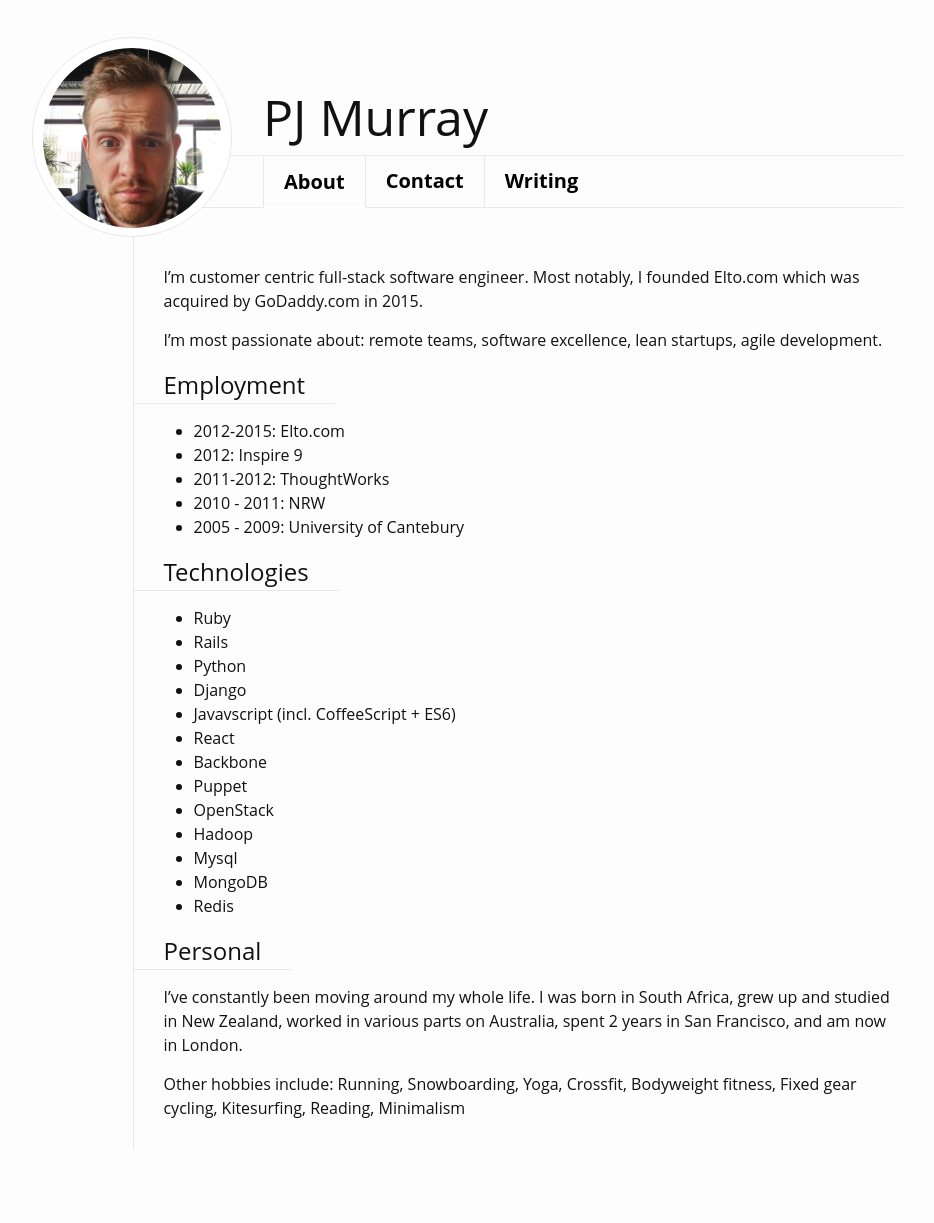
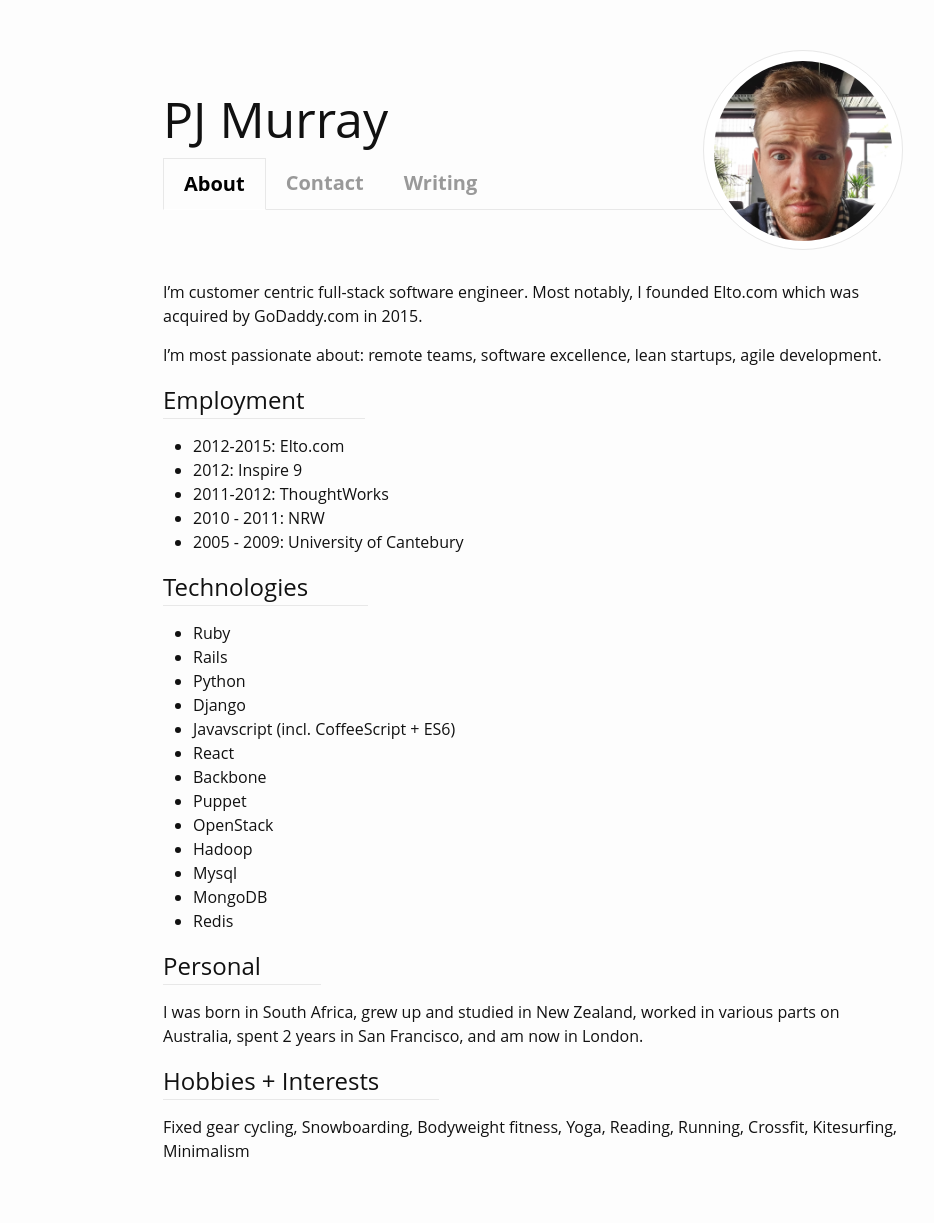
Before and after one commit to pjmurray/pjmurray.github.io, a Jekyll site: the page built from about.md, in a window 1280 px wide. Shown: the whole page, without its empty margins (107-1041 px from the left). Built offline with Jekyll 4.4.1, drawn with Linux system fonts in a browser that asks for light colours; before the commit the page ends 1180 px from its top, so only the background shows below that.

Commit message:
more styling

```diff
--- a/_config.yml
+++ b/_config.yml
@@ -22,14 +22,14 @@
 # Build settings
 markdown: kramdown
 interests:
+  - Fixed gear cycling
+  - Snowboarding
+  - Bodyweight fitness
+  - Yoga
+  - Reading
   - Running
-  - Snowboarding
-  - Yoga
   - Crossfit
-  - Bodyweight fitness
-  - Fixed gear cycling
   - Kitesurfing
-  - Reading
   - Minimalism
 technologies:
 - Ruby
--- a/_sass/_base.scss
+++ b/_sass/_base.scss
@@ -94,13 +94,13 @@
     color: $brand-color;
     text-decoration: none;
 
-    &:visited {
-        color: darken($brand-color, 15%);
-    }
+    // &:visited {
+    //     color: darken($brand-color, 15%);
+    // }
 
     &:hover {
         color: $text-color;
-        text-decoration: underline;
+        // text-decoration: underline;
     }
 }
 
--- a/_sass/_theme.scss
+++ b/_sass/_theme.scss
@@ -13,10 +13,8 @@
   h1 {
     border-bottom: 1px solid $black;
     display: inline-block;
-    padding-right: 30px;
-    padding-left: 30px;
-    position: relative;
-    left: -30px;
+    padding-right: 60px;
+
   }
 }
 
@@ -29,67 +27,65 @@
   // margin-top: 20px;
   // border-bottom: 1px solid $black;
   border-bottom: 1px solid $black;
+  margin-right: 100px;
 }
 .site-nav a {
-  color: black;
+  color: #999;
   display: inline-block;
     font-weight: bold;
     font-size: 20px;
 
-    border-right: 1px solid $black;
+
+
+
     padding: 0 20px;
     line-height: 50px;
     height: 50px;
     border-bottom: 1px solid transparent;
 
+    &:hover {
+    color: black;
+
+    }
     &.active {
     border-bottom: 0;
     border-bottom: 1px solid white;
+    border-top: 1px solid $black;
+    border-left: 1px solid $black;
+    border-right: 1px solid $black;
     // height: 51px;
     // line-height: 46px;
     position: relative;
+    color: black;
     top: 1px;
-    &:first-child {
-      border-left: 1px solid $black;
-    }
-    }
-    &:last-child {
-      // float: right;
-      border-right: 0;
-    }
     }
 
-.page-content .wrapper {
-  border-left: 1px solid $black;
 }
 
 .hero-content {
   position: relative;
-  height: 155px;
+  // height: 155px;
+  clear: both;
 
-  margin-top: 80px;
+  margin-top: 50px;
   $font-size:50px;
   h2 {
     // margin-top: 40px;
     font-size: $font-size;
-    // text-align: center;
-    border-bottom: 1px solid $black;
     margin-bottom: 0;
   }
-  h2, p {
-    // color: white;
-  }
-h2, nav {
-  padding-left: 100px;
+  .copy-wrapper {
+    padding-top: 32px;
   }
   .img-wrapper {
     $height: 200px;
     $padding: 10px;
 
     padding: $padding;
-  position: absolute;
-  top: -43px;
-  left: -$height/2 - 31;
+    // position: absolute;
+    float: right;
+    // top: -43px;
+    // left: -$height/2 - 31;
     margin: 0 auto;
     border: 1px solid $black;
     background-color: white;
@@ -108,3 +104,39 @@
     }
   }
 }
+
+ul.post-list {
+  border-top: 1px solid $black;
+  // position: relative;
+  margin-left: -30px;
+
+}
+.post-list li {
+  padding: 20px 0 20px 30px;
+
+  border-bottom: 1px solid $black;
+  transition: border-left 200ms ease-in;
+  -webkit-transition: border-left 200ms ease-in;
+  border-left: 0px solid $black;
+  &:hover {
+    border-left: 20px solid $black;
+    curor: pointer;
+  }
+  span {
+    float: right;
+    line-height: 32px;
+  }
+  h1 {
+    display: inline-block;
+    margin-bottom: 0;
+    margin-right: 20px;
+    font-size: 32px;
+    line-height: 1;
+  }
+  h1 a {
+   color: black;
+ }
+}
+.post-meta {
+
+}
--- a/about.md
+++ b/about.md
@@ -26,8 +26,10 @@
 
 # Personal
 
-I've constantly been moving around my whole life. I was born in South Africa,
+I was born in South Africa,
 grew up and studied in New Zealand, worked in various parts on Australia,
 spent 2 years in San Francisco, and am now in London.
 
-Other hobbies include: {{ site.interests | join: ', ' }}
+# Hobbies + Interests
+
+{{ site.interests | join: ', ' }}
```
Also changed, not shown: posts.md (+2 -3 lines). Lines whose indentation alone changed are shown as unchanged.
